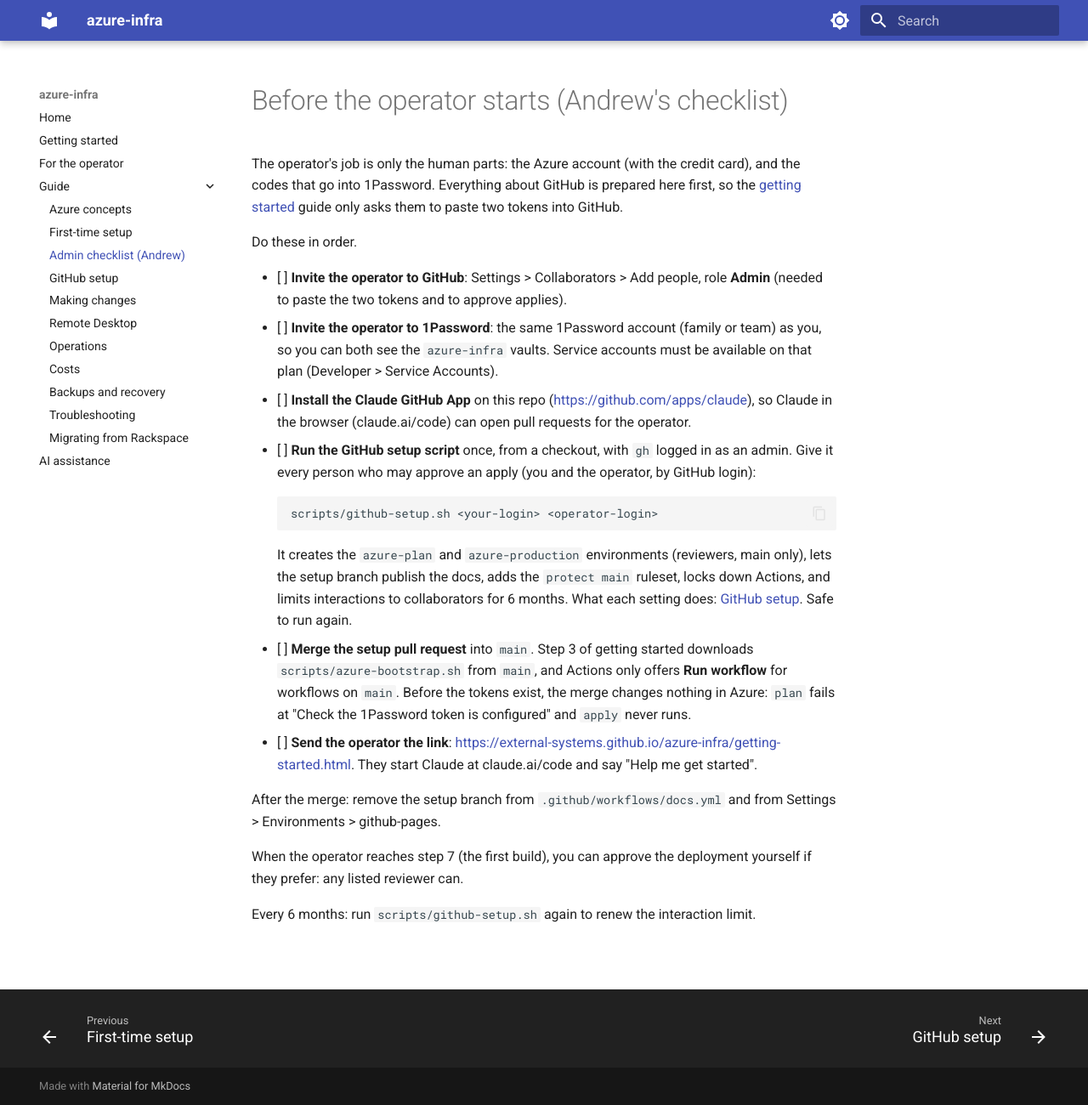
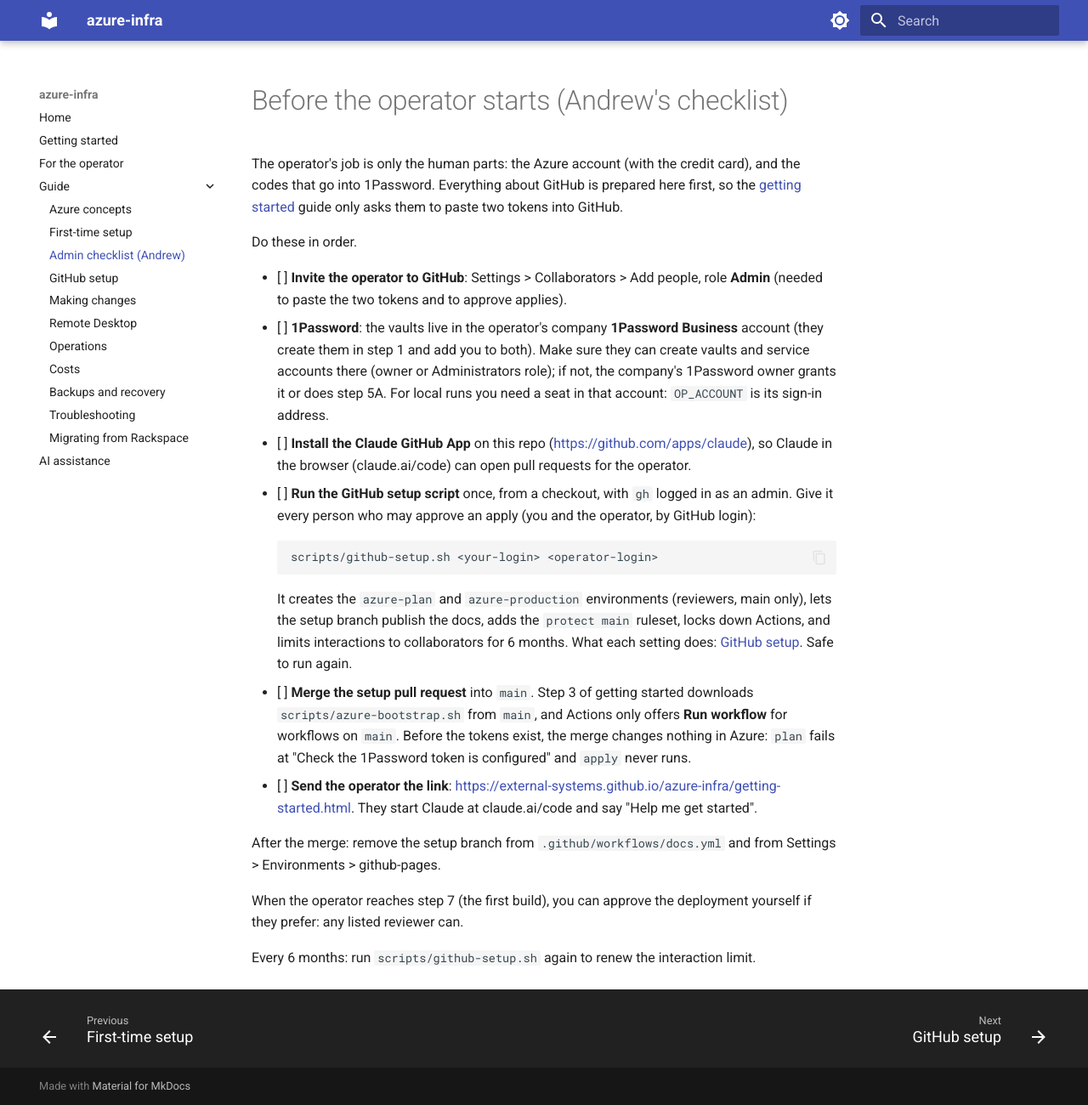
Before and after one commit to external-systems/azure-infra, an MkDocs documentation site: the page built from documentation/docs/guide/admin-checklist.md, in a window 1280 px wide and 1300 px high. Shown: the whole window at 85% size. Built offline with MkDocs 1.6.1 and Material for MkDocs 9.7.7, drawn with Linux system fonts in a browser that asks for light colours.

Commit message:
Docs: use the company's 1Password Business account
Co-Authored-By: Claude Opus 5.5 <noreply@anthropic.com>
Claude-Session: https://claude.ai/code/session_01E5NrkeqUg8YV7WzenVUkDb

```diff
--- a/documentation/docs/guide/admin-checklist.md
+++ b/documentation/docs/guide/admin-checklist.md
@@ -10,10 +10,12 @@ Do these in order.
 - [ ] **Invite the operator to GitHub**: Settings > Collaborators > Add
       people, role **Admin** (needed to paste the two tokens and to approve
       applies).
-- [ ] **Invite the operator to 1Password**: the same 1Password account
-      (family or team) as you, so you can both see the `azure-infra`
-      vaults. Service accounts must be available on that plan
-      (Developer > Service Accounts).
+- [ ] **1Password**: the vaults live in the operator's company **1Password
+      Business** account (they create them in step 1 and add you to both).
+      Make sure they can create vaults and service accounts there (owner or
+      Administrators role); if not, the company's 1Password owner grants it
+      or does step 5A. For local runs you need a seat in that account:
+      `OP_ACCOUNT` is its sign-in address.
 - [ ] **Install the Claude GitHub App** on this repo
       (<https://github.com/apps/claude>), so Claude in the browser
       (claude.ai/code) can open pull requests for the operator.
```
Also changed, not shown: documentation/docs/getting-started.md (+9 -3 lines).
